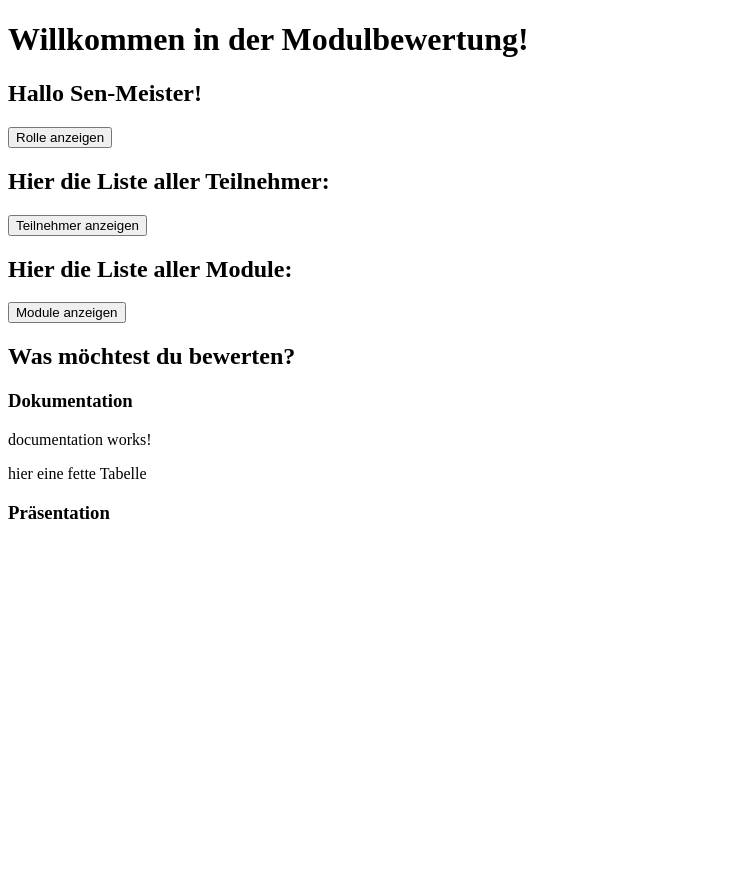
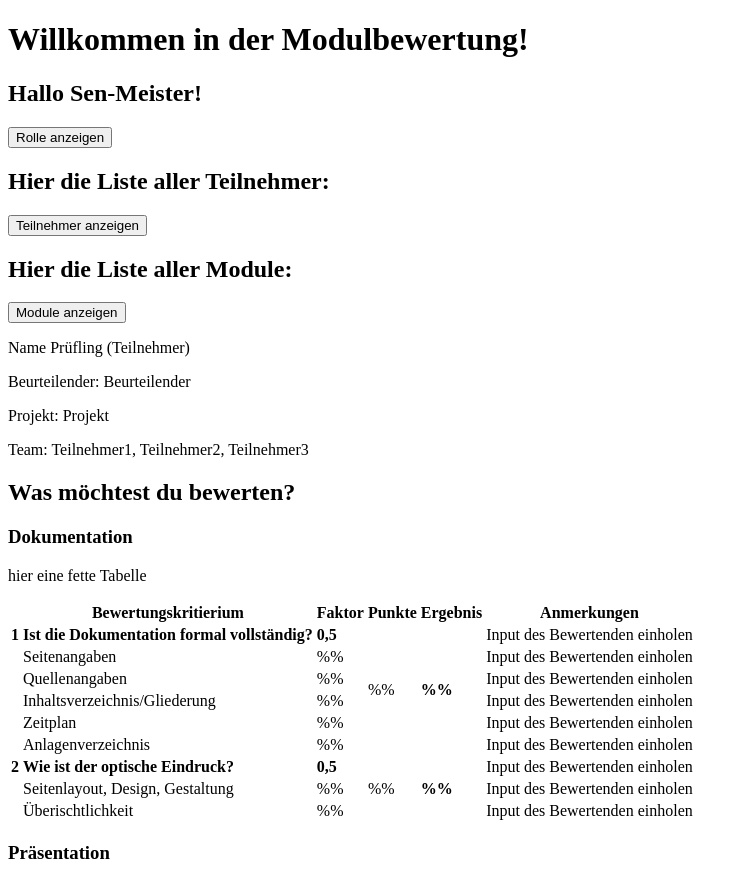
Before and after one commit to Kaarjalan/ModulbewertungFrontend, an Angular app: page / in a window 1280 px wide. Shown: the whole page, without its empty margins (0-748 px from the left). Before the commit the page ends 800 px from the top, so only its background shows below. Built offline with nearby package versions, Linux system fonts and the light colour scheme.

Commit message:
Tabelle mit Bewertungkriterien 1 & 2 erstellt

```diff
--- a/src/app/app.component.html
+++ b/src/app/app.component.html
@@ -2,10 +2,9 @@
 <app-user></app-user>
 <app-students></app-students>
 <app-modules></app-modules>
-
+<app-bewertung-header></app-bewertung-header>
 
 <h2>Was möchtest du bewerten?</h2>
-
 <h3>Dokumentation</h3>
 <app-documentation></app-documentation>
 <h3>Präsentation</h3>
--- a/src/app/app.component.ts
+++ b/src/app/app.component.ts
@@ -4,6 +4,7 @@ import { UserComponent } from './user/user.component';
 import { StudentsComponent } from './students/students.component';
 import { ModulesComponent } from './modules/modules.component';
 import { DocumentationComponent } from './documentation/documentation.component';
+import { BewertungHeaderComponent } from './bewertung-header/bewertung-header.component';
 
 @Component({
   selector: 'app-root',
@@ -13,7 +14,8 @@ import { DocumentationComponent } from './documentation/documentation.component'
     UserComponent,
     StudentsComponent,
     ModulesComponent,
-    DocumentationComponent],
+    DocumentationComponent,
+    BewertungHeaderComponent],
   templateUrl: './app.component.html',
   styleUrl: './app.component.css'
 })
--- a/src/app/bewertung-header/bewertung-header.component.html
+++ b/src/app/bewertung-header/bewertung-header.component.html
@@ -1,4 +1,3 @@
-<p>bewertung-header works!</p>
 <p>Name Prüfling (Teilnehmer)</p>
 <p>Beurteilender: Beurteilender</p>
 <p>Projekt: Projekt</p>
--- a/src/app/documentation/documentation.component.html
+++ b/src/app/documentation/documentation.component.html
@@ -1,3 +1,73 @@
-<p>documentation works!</p>
+<p>hier eine fette Tabelle</p>
+<table>
+    <tr>
+        <td>    </td>
+        <th>Bewertungskritierium</th>
+        <th>Faktor</th>
+        <th>Punkte</th>
+        <th>Ergebnis</th>
+        <th>Anmerkungen</th>
+    </tr>
 
-<p>hier eine fette Tabelle</p>
+    <!-- 1. Ist die Dokumentation formal vollständig?-->
+    <tr>
+        <td><b>1</b></td>
+        <th><b>Ist die Dokumentation formal vollständig?</b></th>
+        <td><b>0,5</b></td>
+        <td rowspan="6">%%</td>
+        <td rowspan="6"><b>%%</b></td>
+        <td>Input des Bewertenden einholen</td>
+    </tr>
+    <tr>
+        <td>    </td>
+        <td>Seitenangaben</td>
+        <td>%%</td>
+        <td>Input des Bewertenden einholen</td>
+    </tr>
+    <tr>
+        <td>    </td>
+        <td>Quellenangaben</td>
+        <td>%%</td>
+        <td>Input des Bewertenden einholen</td>
+    </tr>
+    <tr>
+        <td>    </td>
+        <td>Inhaltsverzeichnis/Gliederung</td>
+        <td>%%</td>
+        <td>Input des Bewertenden einholen</td>
+    </tr>
+    <tr>
+        <td>    </td>
+        <td>Zeitplan</td>
+        <td>%%</td>
+        <td>Input des Bewertenden einholen</td>
+    </tr>
+    <tr>
+        <td>    </td>
+        <td>Anlagenverzeichnis</td>
+        <td>%%</td>
+        <td>Input des Bewertenden einholen</td>
+    </tr>
+
+    <!-- 2. Optischer Eindruck-->
+    <tr>
+        <td><b>2</b></td>
+        <td><b>Wie ist der optische Eindruck?</b></td>
+        <td><b>0,5</b></td>
+        <td rowspan="3">%%</td>
+        <td rowspan="3"><b>%%</b></td>
+        <td>Input des Bewertenden einholen</td>
+    </tr>
+    <tr>
+        <td>    </td>
+        <td>Seitenlayout, Design, Gestaltung</td>
+        <td>%%</td>
+        <td>Input des Bewertenden einholen</td>
+    </tr>
+    <tr>
+        <td>    </td>
+        <td>Überischtlichkeit</td>
+        <td>%%</td>
+        <td>Input des Bewertenden einholen</td>
+    </tr>
+</table>
```
